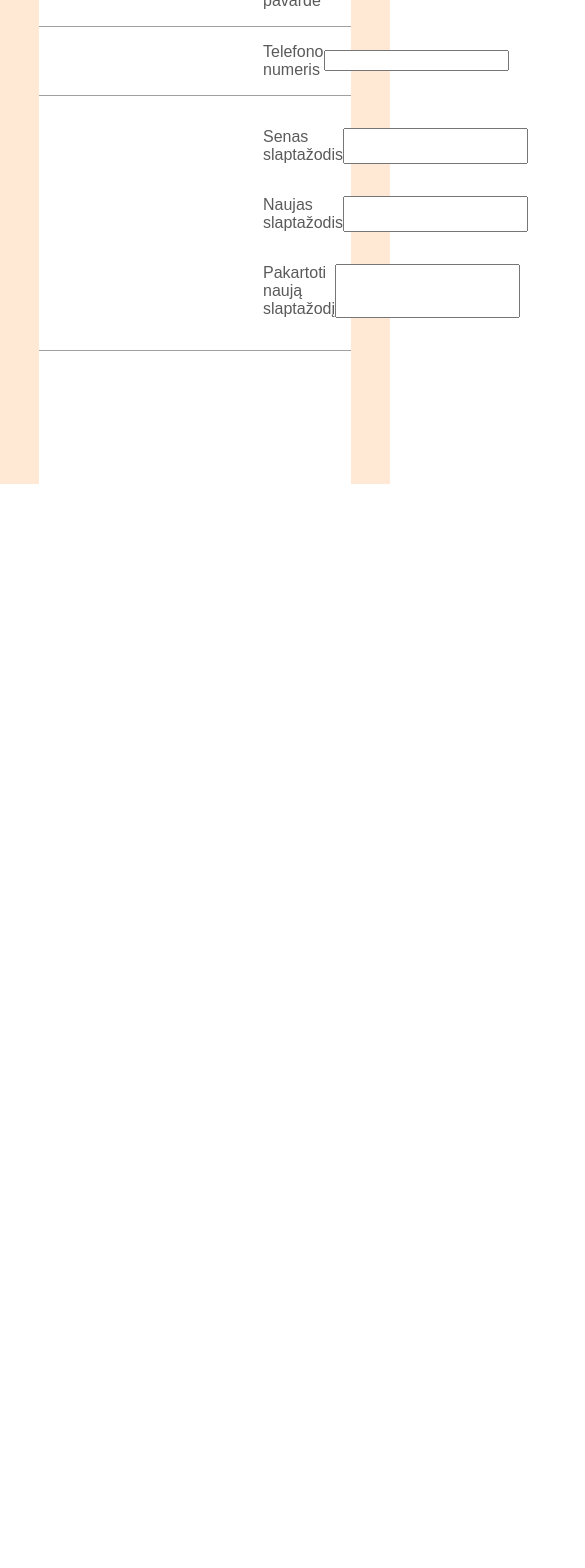
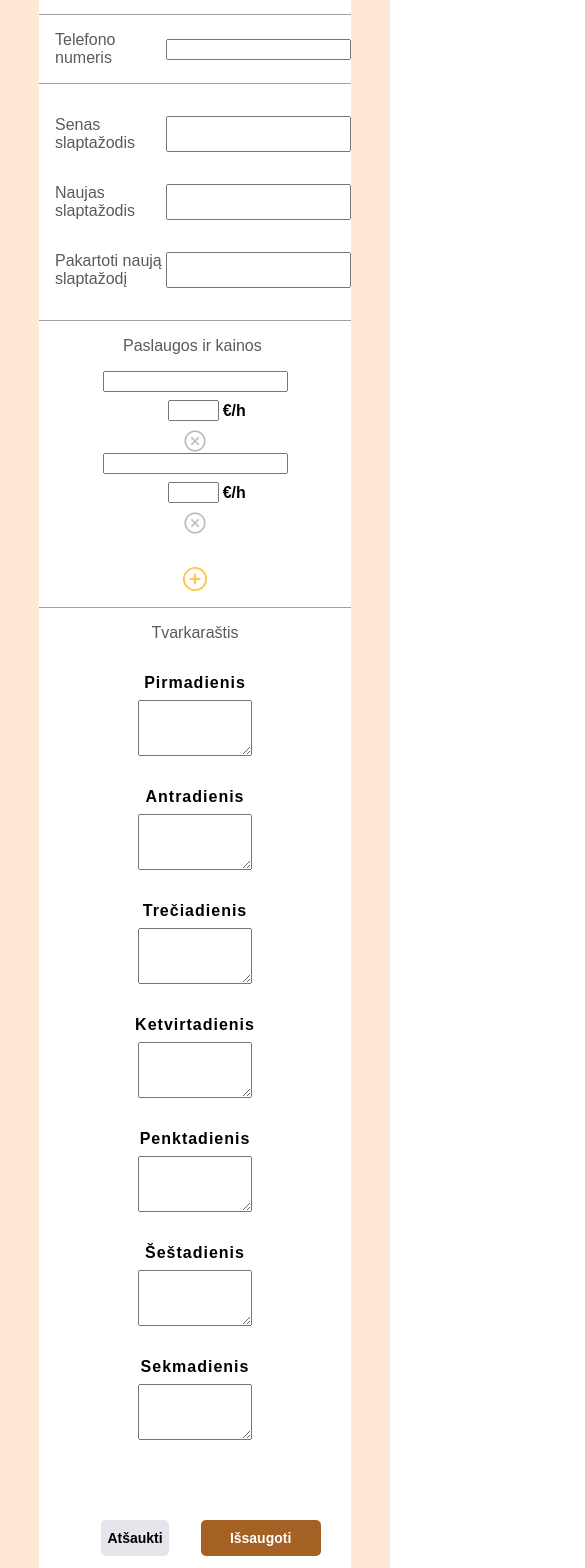
Before and after one commit to MastersAndFans/masterfans-ui, an Angular app: page /edit in a window 390 px wide. Shown: the part 360-1928 px from the top of the page, 585 px wide, since content can reach past the window. Before the commit the page ends 880 px from the top, so only its background shows below. Built offline with nearby package versions, Linux system fonts and the light colour scheme.

Commit message:
mobile table version for edit profile and more

```diff
--- a/src/app/user-landing/profile/edit-profile/edit-profile.component.html
+++ b/src/app/user-landing/profile/edit-profile/edit-profile.component.html
@@ -12,8 +12,10 @@
     <div class="horizontal-line"></div>
     <div class="names-container">
       <span>Vardas ir pavardė</span>
+      <div class="names-text-container">
       <input class="name" type="text">
       <input type="text">
+      </div>
     </div>
     <div class="horizontal-line"></div>
     <div class="phone-container">
@@ -36,5 +38,39 @@
       </div>
     </div>
     <div class="horizontal-line"></div>
+    <div class="services-container">
+      <span class="services-text">Paslaugos ir kainos</span>
+      <div class="service">
+        <input type="text">
+        <div class="price-container">
+          <input class="price" type="number">
+          <p class="price-per-hour">€/h</p>
+        </div>
+        <img class="close" src="assets/close.png">
+      </div>
+      <div class="service">
+        <input type="text">
+        <div class="price-container">
+          <input class="price" type="number">
+          <p class="price-per-hour">€/h</p>
+        </div>
+        <img class="close" src="assets/close.png">
+      </div>
+      <img class="add" src="assets/add.png">
+    </div>
+    <div class="horizontal-line"></div>
+    <div class="schedule-container">
+      <span class="schedule-text">Tvarkaraštis</span>
+      <div class="schedule">
+        <div class="day" *ngFor="let day of days">
+          <a>{{day}}</a>
+          <textarea class="day-input"></textarea>
+        </div>
+      </div>
+    </div>
+    <div class="action-buttons">
+      <button class="cancel" (click)="redirectToProfile(false)">Atšaukti</button>
+      <button class="save" (click)="redirectToProfile(true)">Išsaugoti</button>
+    </div>
   </div>
 </div>
--- a/src/app/user-landing/profile/edit-profile/edit-profile.component.scss
+++ b/src/app/user-landing/profile/edit-profile/edit-profile.component.scss
@@ -1,6 +1,6 @@
 .container{
   background-color: #FFE9D5;
-  height: 100%;
+  height: auto;
   display: flex;
   font-family: sans-serif;
 }
@@ -8,12 +8,12 @@
 .edit-profile-container{
   background-color: #ffffff;
   width: 80%;
-  height: 50rem;
   margin-top: 5rem;
   border-radius: 10px;
   margin-inline: auto;
   display: flex;
   flex-direction: column;
+  margin-bottom: 5rem;
 }
 
 h2{
@@ -25,7 +25,7 @@ h2{
   width: 100%;
 }
 
-.profile-picture-container, .names-container, .phone-container, .password-container{
+.profile-picture-container, .names-container, .phone-container, .password-container, .services-container, .schedule-container{
   display: flex;
   align-items: center;
   margin-block: 1rem;
@@ -64,3 +64,131 @@ p{
   display: flex;
   margin: 1rem 0;
 }
+
+.service{
+  display: flex;
+  flex-direction: column;
+  align-items: center;
+}
+
+.price-container{
+  display: flex;
+  justify-content: center;
+  margin: 0.5rem 0;
+  padding-left: 1.5rem;
+}
+
+.price-per-hour{
+  margin-block: auto;
+  margin-left: 0.25rem;
+  color: #000000;
+  font-weight: bold;
+}
+
+input:focus{
+  outline: none;
+}
+
+.price{
+  width: 20%;
+}
+
+.close, .add{
+  width: 24px;
+  height: 24px;
+  cursor: pointer;
+}
+
+.day{
+  display: flex;
+  flex-direction: column;
+  align-items: center;
+}
+
+a{
+  margin-bottom: 0.5rem;
+  font-weight: bolder;
+  letter-spacing: 1px;
+}
+
+.schedule{
+  display: flex;
+}
+
+.day-input{
+  width: 60%;
+  height: 50px;
+}
+
+.action-buttons{
+  margin: 2rem 6rem 2rem auto;
+}
+
+.cancel{
+  margin-inline: 2rem;
+  background-color: #E4E6EB;
+}
+
+.save, .cancel{
+  border: none;
+  border-radius: 5px;
+  height: 36px;
+  font-weight: bold;
+  font-size: 0.875rem;
+  cursor: pointer;
+}
+
+.save{
+  background-color: #A56024;
+  color: #ffffff;
+  width: 120px;
+}
+
+@media(max-width: 1024px) {
+  span{
+    margin-left: 1rem;
+    width: 10rem;
+    color: #5A5A5A;
+  }
+  .name{
+    margin-bottom: 0.5rem;
+  }
+
+  .services-container{
+    display: flex;
+    flex-direction: column;
+  }
+  .services-text{
+    margin-bottom: 1rem;
+  }
+  .add{
+    margin-top: 2rem;
+  }
+
+  .schedule-container, .schedule{
+    display: flex;
+    flex-direction: column;
+  }
+
+  .schedule{
+    text-align: center;
+  }
+
+  .schedule-text{
+    text-align: center;
+    margin-inline: auto;
+    margin-bottom: 2rem;
+  }
+  .day{
+    margin-bottom: 2rem;
+  }
+  .action-buttons{
+    margin: 2rem 0;
+    display: flex;
+    justify-content: center;
+  }
+  h2{
+    text-align: center;
+    margin: 1rem 0;
+  }
+}
--- a/src/app/user-landing/profile/edit-profile/edit-profile.component.ts
+++ b/src/app/user-landing/profile/edit-profile/edit-profile.component.ts
@@ -1,4 +1,5 @@
 import { Component } from '@angular/core';
+import {Router} from "@angular/router";
 
 @Component({
   selector: 'app-edit-profile',
@@ -6,5 +7,16 @@ import { Component } from '@angular/core';
   styleUrls: ['./edit-profile.component.scss']
 })
 export class EditProfileComponent {
+  constructor(private router: Router) {
+  }
+  days: string[] = [
+    'Pirmadienis', 'Antradienis', 'Trečiadienis', 'Ketvirtadienis', 'Penktadienis', 'Šeštadienis', 'Sekmadienis'
+  ]
 
+  redirectToProfile(saveData: boolean): void{
+    if (saveData){
+
+    }
+    this.router.navigate(['/profile']);
+  }
 }
```
Also changed, not shown: src/assets/add.png (added), src/assets/close.png (added).
